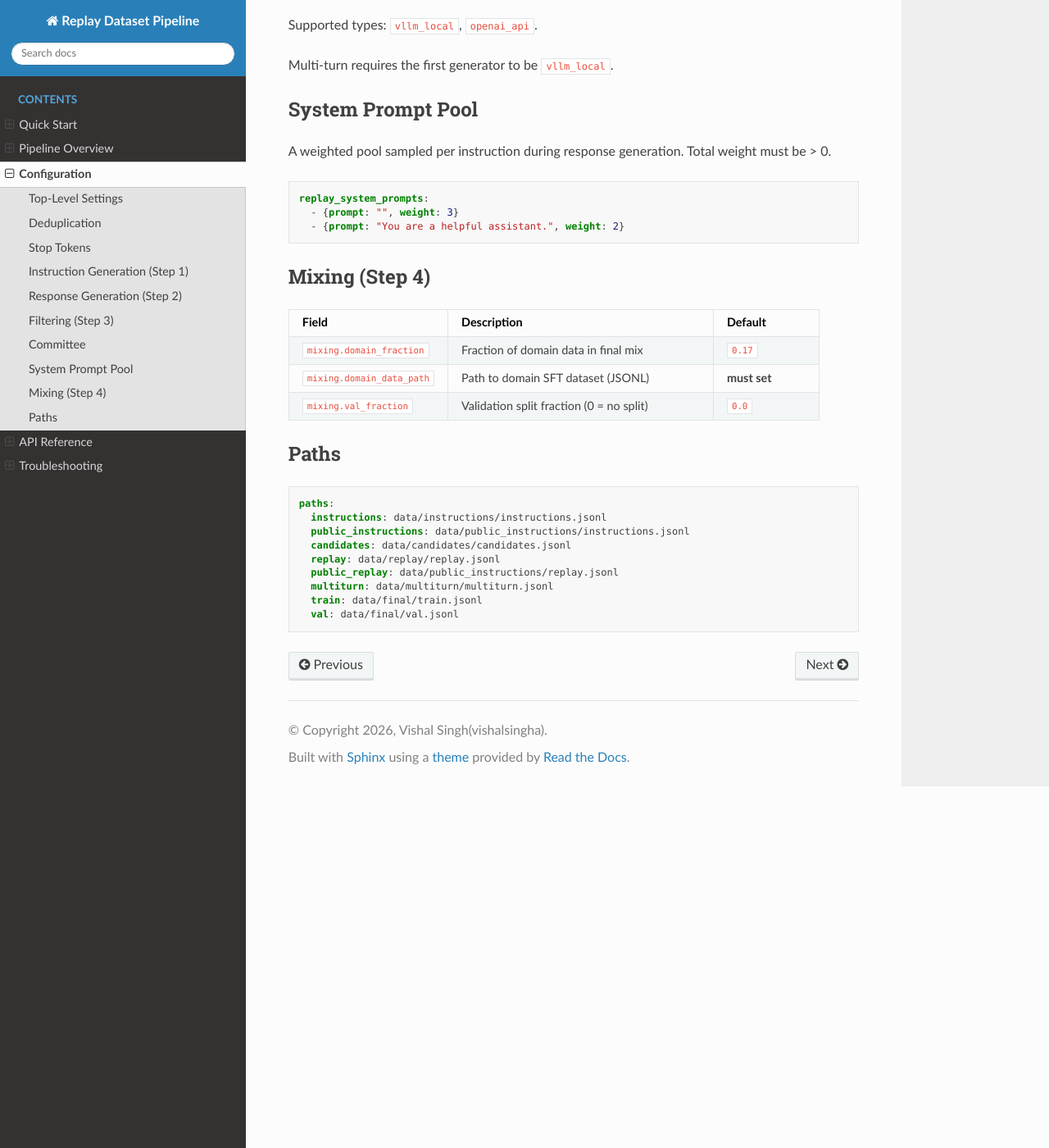
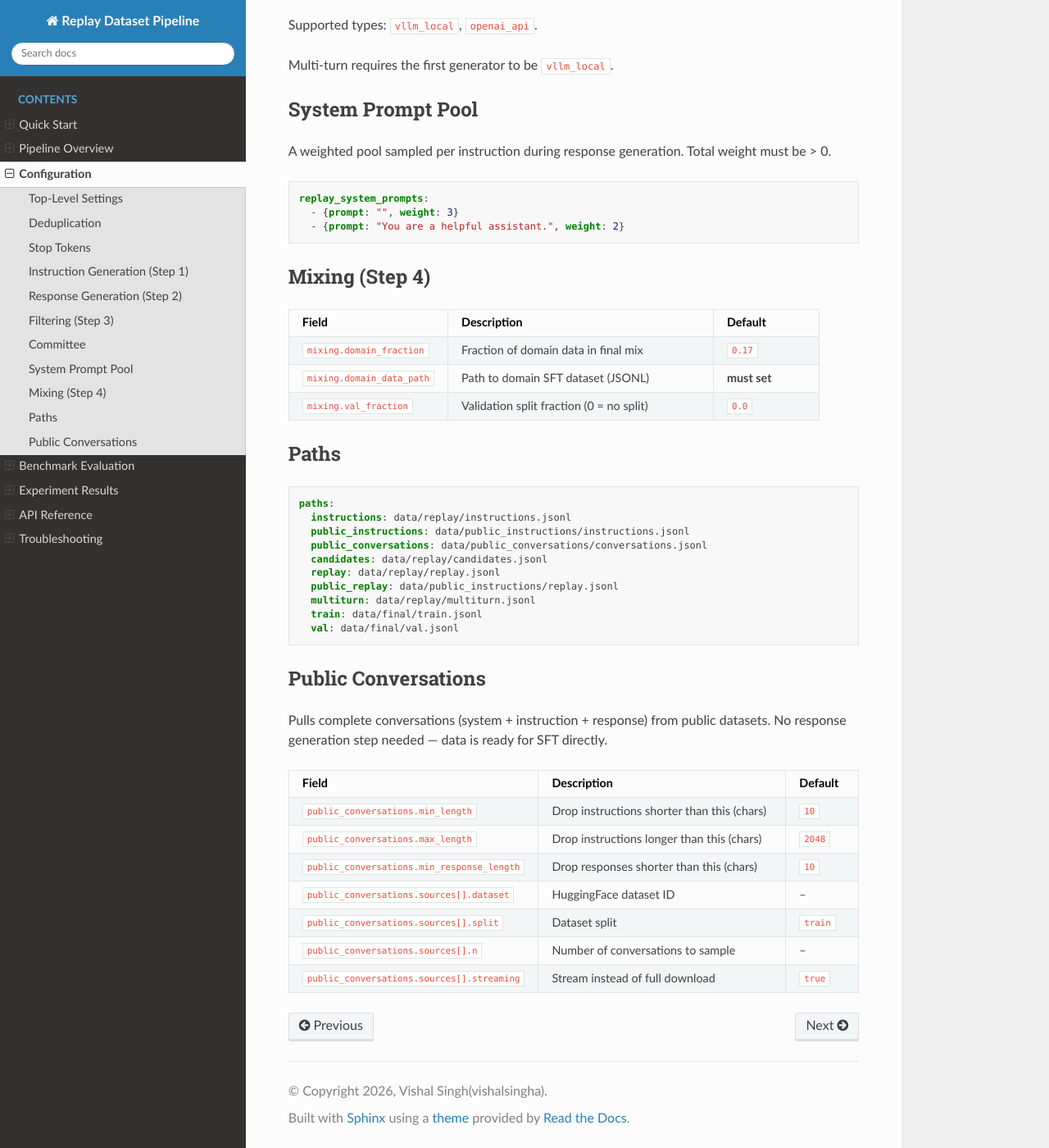
Before and after one commit to vishalsingha/replay-dataset-pipeline, a Sphinx documentation site: the page built from docs/configuration.rst, in a window 1280 px wide and 1400 px high, scrolled down 1678 px. Shown: the whole window at 82% size. Built offline with Sphinx 7.4.7 and the Read the Docs theme 3.1.0, drawn with Linux system fonts in a browser that asks for light colours.

Commit message:
Update Sphinx docs with evaluation, results, and new modules
- Add docs/evaluation.rst: benchmark setup, suites, CLI, and usage
- Add docs/results.rst: full experiment results table and key findings
- Add docs/api/pull_public_conversations.rst: API autodoc for new module
- Update docs/pipeline.rst: add Track C (public conversations) and eval
- Update docs/configuration.rst: add public_conversations config section
- Update docs/index.rst: add evaluation and results to toctree
- Update docs/api/index.rst: add pull_public_conversations

Co-authored-by: Cursor <cursoragent@cursor.com>

```diff
--- a/docs/api/index.rst
+++ b/docs/api/index.rst
@@ -14,4 +14,5 @@ API Reference
    filter_responses
    generate_multiturn
    pull_public_instructions
+   pull_public_conversations
    mix_datasets
--- a/docs/configuration.rst
+++ b/docs/configuration.rst
@@ -165,11 +165,47 @@ Paths
 .. code-block:: yaml
 
    paths:
-     instructions: data/instructions/instructions.jsonl
+     instructions: data/replay/instructions.jsonl
      public_instructions: data/public_instructions/instructions.jsonl
-     candidates: data/candidates/candidates.jsonl
+     public_conversations: data/public_conversations/conversations.jsonl
+     candidates: data/replay/candidates.jsonl
      replay: data/replay/replay.jsonl
      public_replay: data/public_instructions/replay.jsonl
-     multiturn: data/multiturn/multiturn.jsonl
+     multiturn: data/replay/multiturn.jsonl
      train: data/final/train.jsonl
      val: data/final/val.jsonl
+
+Public Conversations
+--------------------
+
+Pulls complete conversations (system + instruction + response) from public
+datasets. No response generation step needed — data is ready for SFT directly.
+
+.. list-table::
+   :header-rows: 1
+   :widths: 30 50 20
+
+   * - Field
+     - Description
+     - Default
+   * - ``public_conversations.min_length``
+     - Drop instructions shorter than this (chars)
+     - ``10``
+   * - ``public_conversations.max_length``
+     - Drop instructions longer than this (chars)
+     - ``2048``
+   * - ``public_conversations.min_response_length``
+     - Drop responses shorter than this (chars)
+     - ``10``
+   * - ``public_conversations.sources[].dataset``
+     - HuggingFace dataset ID
+     - --
+   * - ``public_conversations.sources[].split``
+     - Dataset split
+     - ``train``
+   * - ``public_conversations.sources[].n``
+     - Number of conversations to sample
+     - --
+   * - ``public_conversations.sources[].streaming``
+     - Stream instead of full download
+     - ``true``
--- a/docs/index.rst
+++ b/docs/index.rst
@@ -15,5 +15,7 @@ distribution** and synthesizes high-quality responses from it.
    quickstart
    pipeline
    configuration
+   evaluation
+   results
    api/index
    troubleshooting
```
Also changed, not shown: docs/api/pull_public_conversations.rst (added, +7 -0 lines), docs/evaluation.rst (added, +184 -0 lines), docs/pipeline.rst (+25 -0 lines), docs/results.rst (added, +134 -0 lines).
